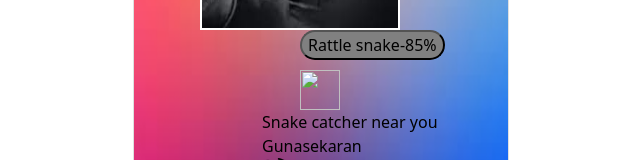
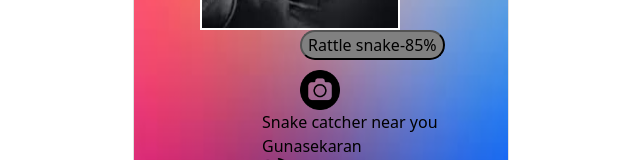
Before and after one commit to suba001/snake, a plain HTML site: page index.html in a window 1280 px wide. Shown: the part 337-497 px from the top of the page, without its empty margins (319-959 px from the left). Drawn offline with nearby package versions, Linux system fonts and the light colour scheme; the site is published under a folder, as on GitHub Pages, so addresses that start at the root find nothing.

Commit message:
Update index.html

```diff
--- a/index.html
+++ b/index.html
@@ -39,7 +39,7 @@
               <button style="margin-left: 150px;background-color: gray;color: black;border-radius: 20px;">Rattle snake-85%</button>
             </div>
 
-            <img src="/camera.png" style="width:40px;height:40px;margin-left: 150px;margin-top: 10px;"><br>
+            <img src="camera.png" style="width:40px;height:40px;margin-left: 150px;margin-top: 10px;"><br>
          <div class="container" style="margin-left: 100px;color: black;">
              <p>Snake catcher near you<br>
             Gunasekaran<br>
```
